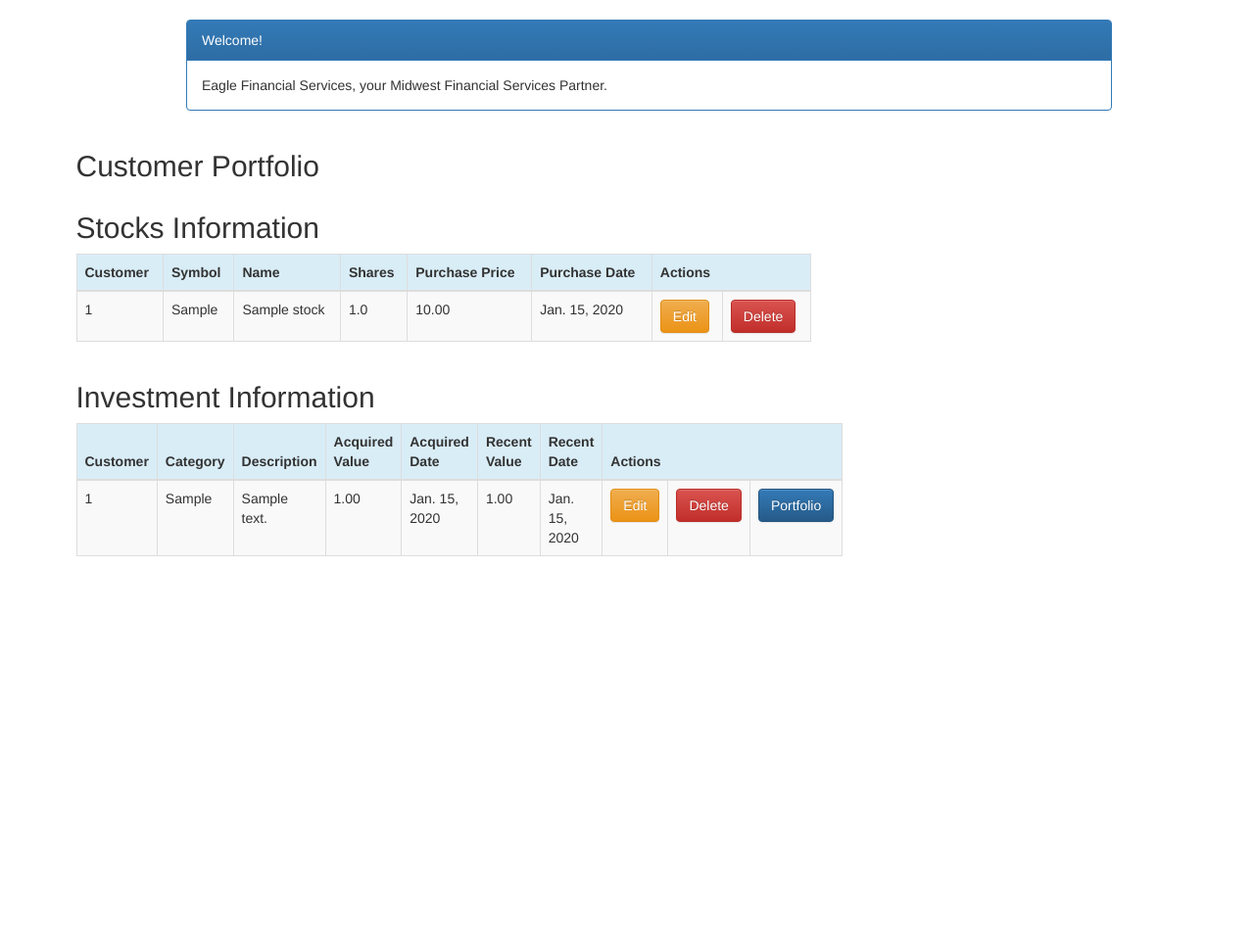
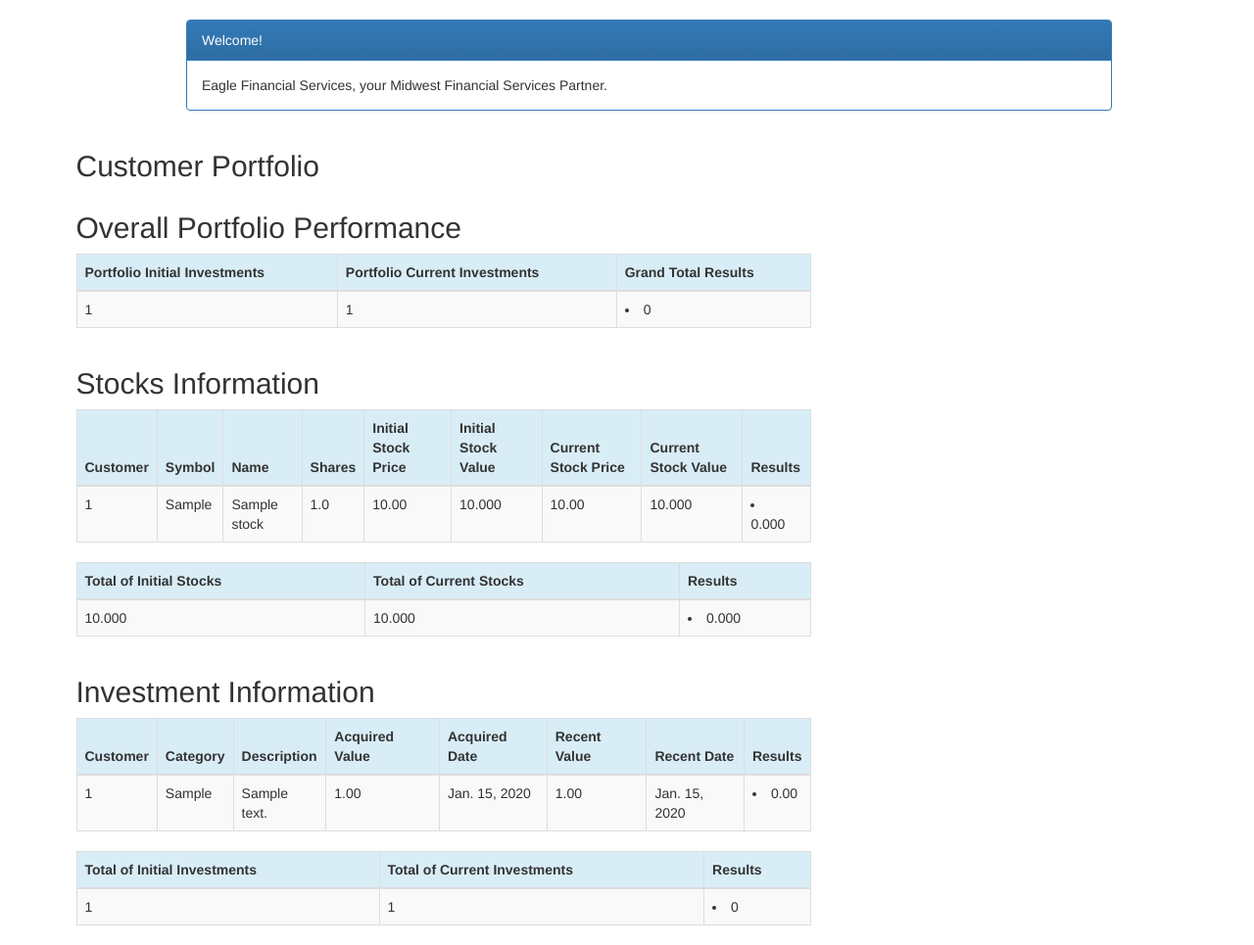
Before and after one commit to abbubhai/efsblog, a Django app: page /customer/1/portfolio/ in a window 1280 px wide. Shown: the part 52-1017 px from the top of the page at 98% size. Before the commit the page ends 620 px from the top, so only its background shows below. Run offline with Django 3.2, Linux system fonts and the light colour scheme; a user stored in the database is signed in; tables that the repository leaves empty hold one stand-in row (values such as "Sample post"); some libraries are stand-ins or nearby versions.

Commit message:
Updated Portfolio

```diff
--- a/portfolio/models.py
+++ b/portfolio/models.py
@@ -2,6 +2,8 @@
 from django.utils import timezone
 from django.contrib.auth.models import User
 from yahoo_finance import Share
+from yahoo_finance import Share
+
 
 class Customer(models.Model):
     name = models.CharField(max_length=50)
@@ -58,6 +60,7 @@
     name = models.CharField(max_length=50)
     shares = models.DecimalField (max_digits=10, decimal_places=1)
     purchase_price = models.DecimalField(max_digits=10, decimal_places=2)
+    Current_price = models.DecimalField(max_digits=10, decimal_places=2)
     purchase_date = models.DateField(default=timezone.now, blank=True, null=True)
 
     def created(self):
--- a/portfolio/templates/portfolio/investment_list.html
+++ b/portfolio/templates/portfolio/investment_list.html
@@ -59,9 +59,7 @@
                            onclick="return confirm('Are you sure you want to delete?')"
                            class="btn btn-danger">Delete</a>
                     </td>
-                    <td><a href="{% url 'portfolio:portfolio' pk=investment.pk %}"
-                           class="btn btn-primary">Portfolio</a>
-                    </td>
+
                 </tr>
             {% endfor %}
             </tbody>
--- a/portfolio/templates/portfolio/portfolio.html
+++ b/portfolio/templates/portfolio/portfolio.html
@@ -4,7 +4,6 @@
 
 {% load staticfiles %}
 {% load mathfilters %}
-<!DOCTYPE html>
 <link rel="stylesheet" href="//maxcdn.bootstrapcdn.com/bootstrap/3.2.0/css/bootstrap.min.css">
 <link rel="stylesheet" href="//maxcdn.bootstrapcdn.com/bootstrap/3.2.0/css/bootstrap-theme.min.css">
 <link href="//fonts.googleapis.com/css?family=Lobster&subset=latin,latin-ext" rel="stylesheet" type="text/css">
@@ -31,7 +30,27 @@
 <div class="row">
     <h2 style="padding-left: 15Px">Customer Portfolio</h2>
 </div>
-
+<div class="row">
+    <h2 style="padding-left: 15Px">Overall Portfolio Performance</h2>
+</div>
+<table class="table table-striped table-bordered table-hover">
+            <thead>
+            <tr class="bg-info">
+                <th>Portfolio Initial Investments</th>
+                <th>Portfolio Current Investments</th>
+                <th>Grand Total Results</th>
+            </tr>
+            </thead>
+            <tbody>
+        <tr>
+                    <td>{{  Portfolio_Current_Investments.recent_value__sum }}</td>
+                    <td>{{  Portfolio_Initial_Investments.acquired_value__sum }}</td>
+                    <td>
+                        <li>{{Portfolio_Current_Investments.recent_value__sum|sub:Portfolio_Initial_Investments.acquired_value__sum }}</li>
+                    </td>
+            </tr>
+            </tbody>
+    </table>
 
 
 <div class="row">
@@ -45,9 +64,11 @@
                 <th>Symbol</th>
                 <th>Name</th>
                 <th>Shares</th>
-                <th>Purchase Price</th>
-                <th>Purchase Date</th>
-                <th colspan="3">Actions</th>
+                <th>Initial Stock Price</th>
+                <th>Initial Stock Value</th>
+                <th>Current Stock Price</th>
+                <th>Current Stock Value</th>
+                <th>Results</th>
             </tr>
             </thead>
             <tbody>
@@ -58,18 +79,36 @@
                     <td>{{ stock.name }}</td>
                     <td>{{ stock.shares }}</td>
                     <td>{{ stock.purchase_price }}</td>
-                    <td>{{ stock.purchase_date }}</td>
-                    <td><a href="{% url 'portfolio:stock_edit' pk=stock.pk %}"
-                           class="btn btn-warning">Edit</a></td>
-                    <td><a href="{% url 'portfolio:stock_delete' pk=stock.pk %}"
-                           onclick="return confirm('Are you sure you want to delete?')"
-                           class="btn btn-danger">Delete</a>
+                    <td>{{ stock.shares|mul:stock.purchase_price }}</td>
+                    <td>{{ stock.Current_price }}</td>
+                    <td>{{ stock.shares|mul:stock.Current_price }}</td>
+                    <td>
+                    {% with numerator=stock.shares|mul:stock.Current_price denominator=stock.shares|mul:stock.purchase_price %}
+                        <li>{{numerator|sub:denominator }}</li>
+                        {% endwith %}
+
                     </td>
+                    {% endfor %}
                 </tr>
-            {% endfor %}
+        </table>
+    <table class="table table-striped table-bordered table-hover">
+            <thead>
+            <tr class="bg-info">
+                <th>Total of Initial Stocks</th>
+                <th>Total of Current Stocks</th>
+                <th>Results</th>
+            </tr>
+            </thead>
+            <tbody>
+        <tr>
+                    <td>{{  sum_purchased }}</td>
+                    <td>{{  sum_current }}</td>
+                    <td>
+                        <li>{{sum_current|sub:sum_purchased }}</li>
+                    </td>
+            </tr>
             </tbody>
-        </table>
-
+    </table>
 
      <div class="row">
         <h2 style="padding-left: 15Px">Investment Information</h2>
@@ -85,7 +124,7 @@
                 <th>Acquired Date</th>
                 <th>Recent Value</th>
                 <th>Recent Date</th>
-                <th colspan="3">Actions</th>
+                <th colspan="3">Results</th>
             </tr>
             </thead>
             <tbody>
@@ -98,25 +137,35 @@
                     <td>{{ investment.acquired_date }}</td>
                     <td>{{ investment.recent_value }}</td>
                     <td>{{ investment.recent_date }}</td>
-                    <td><a href="{% url 'portfolio:investment_edit' pk=investment.pk %}" class="btn btn-warning">Edit</a>
-                    <td><a href="{% url 'portfolio:investment_delete' pk=investment.pk %}"
-                           onclick="return confirm('Are you sure you want to delete?')"
-                           class="btn btn-danger">Delete</a>
-                    </td>
-                    <td><a href="{% url 'portfolio:portfolio' pk=investment.pk %}"
-                           class="btn btn-primary">Portfolio</a>
-                    </td>
+                     <td>
+                      {% with numerator=investment.recent_value denominator=investment.acquired_value %}
+                        <li>{{numerator|sub:denominator }}</li>
+                        {% endwith %}
+                     </td>
                 </tr>
             {% endfor %}
             </tbody>
         </table>
+        <table class="table table-striped table-bordered table-hover">
+            <thead>
+            <tr class="bg-info">
+                <th>Total of Initial Investments</th>
+                <th>Total of Current Investments</th>
+                <th>Results</th>
+            </tr>
+            </thead>
+            <tbody>
 
-
-
-
-
-</div>
+        <tr>
+                    <td>{{ sum_acquired_value.acquired_value__sum  }}</td>
+                    <td>{{ sum_recent_value.recent_value__sum  }}</td>
+                    <td>
+                        <li>{{sum_recent_value.recent_value__sum|sub:sum_acquired_value.acquired_value__sum }}</li>
+                    </td>
+            </tr>
+            </tbody>
+    </table>
+    </div></div>
 </body>
 </html>
-
 {% endblock %}
--- a/portfolio/urls.py
+++ b/portfolio/urls.py
@@ -2,6 +2,7 @@
 
 from django.conf.urls import url
 from . import views
+from rest_framework.urlpatterns import format_suffix_patterns
 
 urlpatterns = [url(r'^$', views.home, name='home'),
                url(r'^home/$', views.home, name='home'),
@@ -18,4 +19,6 @@
                url(r'^investment/(?P<pk>\d+)/delete/$', views.investment_delete, name='investment_delete'),
                url(r'^investment/(?P<pk>\d+)/edit/$', views.investment_edit, name='investment_edit'),
                url(r'^investment/investment_new/$', views.investment_add, name='investment_new'),
+               url(r'^customers_json/', views.CustomerList.as_view()),
 ]
+urlpatterns = format_suffix_patterns(urlpatterns)
--- a/portfolio/views.py
+++ b/portfolio/views.py
@@ -5,6 +5,10 @@
 from django.contrib.auth.decorators import login_required
 from .temp import *
 from django.db.models import Sum
+from rest_framework.views import APIView
+from rest_framework.response import Response
+from rest_framework import status
+from .serializers import CustomerSerializer
 
 
 # Create your views here.
@@ -161,7 +165,34 @@
     customers = Customer.objects.filter(created_date__lte=timezone.now())
     investments =Investment.objects.filter(customer=pk)
     stocks = Stock.objects.filter(customer=pk)
+    sum_recent_value = Investment.objects.filter(customer=pk).aggregate(Sum('recent_value'))
     sum_acquired_value = Investment.objects.filter(customer=pk).aggregate(Sum('acquired_value'))
+
+
+    Portfolio_Current_Investments = Investment.objects.all().aggregate(Sum('recent_value'))
+    Portfolio_Initial_Investments= Investment.objects.all().aggregate(Sum('acquired_value'))
+
+
+    print(sum_acquired_value, sum_recent_value)
+
+    sum_purchased = 0
+    sum_current = 0
+    for stock in stocks:
+        sum_purchased += stock.shares * stock.purchase_price
+        sum_current += stock.shares * stock.Current_price
+
+    print('sumval:', sum_acquired_value)
     return render(request, 'portfolio/portfolio.html', {'customers': customers, 'investments': investments,
                                                         'stocks': stocks,
-                                                        'sum_acquired_value': sum_acquired_value,})
+                                                        'sum_acquired_value': sum_acquired_value,
+                                                        'sum_recent_value' : sum_recent_value,
+                                                        'sum_purchased': sum_purchased,
+                                                        'sum_current': sum_current,'Portfolio_Initial_Investments':Portfolio_Initial_Investments,
+                                                        'Portfolio_Current_Investments':Portfolio_Current_Investments,})
+# List at the end of the views.py
+# Lists all customers
+class CustomerList(APIView):
+    def get(self,request):
+        customers_json = Customer.objects.all()
+        serializer = CustomerSerializer(customers_json, many=True)
+        return Response(serializer.data)
```
Also changed, not shown: portfolio/serializers.py (added, +8 -0 lines), portfolio/migrations/0007_stock_current_price.py (added).
